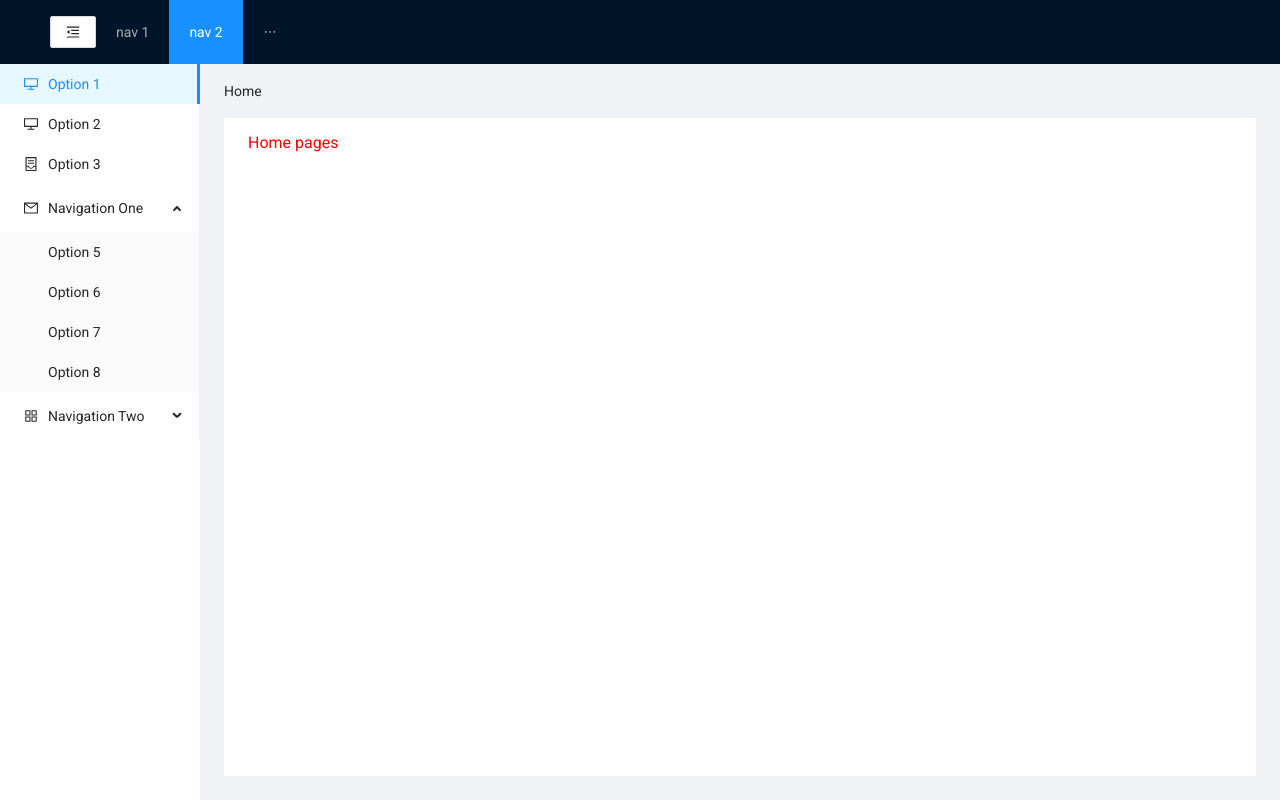
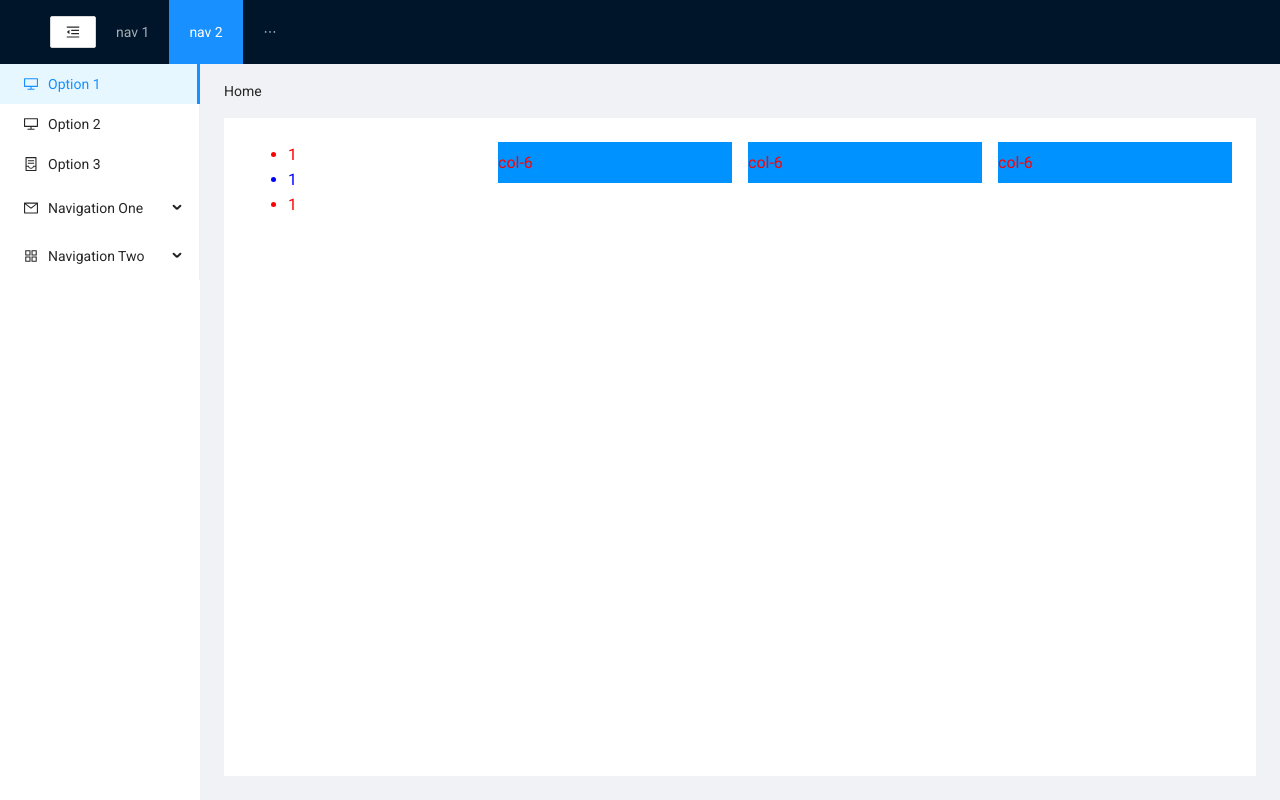
Before and after one commit to nhutduy1233231/demoApp, a React (Create React App) app: page / in a window 1280 px wide. Built offline with nearby package versions, Linux system fonts and the light colour scheme.

Commit message:
fix ui layouts

```diff
--- a/src/Layouts/ContentFC/index.tsx
+++ b/src/Layouts/ContentFC/index.tsx
@@ -15,6 +15,7 @@ const ContentFC: React.FC<any> = () => {
                     padding: 24,
                     margin: 0,
                     minHeight: 280,
+                    height: '100%',
                 }}
             >
                 <Router>
--- a/src/Layouts/SiderFC/index.tsx
+++ b/src/Layouts/SiderFC/index.tsx
@@ -1,13 +1,12 @@
-import './sider.scss';
+import './style.scss';
 import type { MenuProps } from 'antd';
 import { Menu, Layout } from 'antd';
-import { AppstoreOutlined, ContainerOutlined, DesktopOutlined, MailOutlined } from '@ant-design/icons';
+import { AppstoreOutlined, ContainerOutlined, DesktopOutlined, MailOutlined, SettingOutlined } from '@ant-design/icons';
 import React from 'react';
 
 const { Sider } = Layout;
 type MenuItem = Required<MenuProps>['items'][number];
 
-const SiderFC: React.FC<any> = () => {
 const getItem = (
     label: React.ReactNode,
     key: React.Key,
@@ -23,7 +22,7 @@ const SiderFC: React.FC<any> = () => {
         type,
     } as MenuItem;
 };
-
+const SiderFC: React.FC<any> = () => {
     const items: MenuItem[] = [
         getItem('Option 1', '1', <DesktopOutlined />),
         getItem('Option 2', '2', <DesktopOutlined />),
@@ -34,18 +33,16 @@ const SiderFC: React.FC<any> = () => {
             getItem('Option 7', '7'),
             getItem('Option 8', '8'),
         ]),
-
         getItem('Navigation Two', 'sub2', <AppstoreOutlined />, [
             getItem('Option 9', '9'),
             getItem('Option 10', '10'),
-
             getItem('Submenu', 'sub3', null, [getItem('Option 11', '11'), getItem('Option 12', '12')]),
         ]),
     ];
 
     return (
         <Sider collapsed={false} width={200} className="site-layout-background">
-            <Menu defaultSelectedKeys={['1']} defaultOpenKeys={['sub1']} mode="inline" items={items} />
+            <Menu defaultSelectedKeys={['1']} defaultOpenKeys={[]} mode="inline" items={items} />
         </Sider>
     );
 };
--- a/src/components/GlobalStyles/GlobalStyles.scss
+++ b/src/components/GlobalStyles/GlobalStyles.scss
@@ -13,7 +13,7 @@ html {
 body {
     font-family: 'Roboto', sans-serif;
     font-size: 1.6rem;
-    line-height: 1.5px;
+    // line-height: 1.5px;
     text-rendering: optimizeSpeed;
     color: red;
 }
--- a/src/pages/Home/index.tsx
+++ b/src/pages/Home/index.tsx
@@ -1,7 +1,30 @@
 import React from 'react';
+import { Col, Divider, Row } from 'antd';
+import './style.scss';
+
+const style: React.CSSProperties = { background: '#0092ff', padding: '8px 0' };
 
 const Home: React.FC<any> = () => {
-    return <span>Home pages</span>;
+    return (
+        <Row gutter={16}>
+            <Col className="gutter-row" span={6}>
+                <ul className="reddddd">
+                    <li>1</li>
+                    <li>1</li>
+                    <li>1</li>
+                </ul>
+            </Col>
+            <Col className="gutter-row" span={6}>
+                <div style={style}>col-6</div>
+            </Col>
+            <Col className="gutter-row" span={6}>
+                <div style={style}>col-6</div>
+            </Col>
+            <Col className="gutter-row" span={6}>
+                <div style={style}>col-6</div>
+            </Col>
+        </Row>
+    );
 };
 
 export default Home;
--- /dev/null
+++ b/src/pages/Home/style.scss
@@ -0,0 +1,5 @@
+.reddddd {
+    :nth-child(2) {
+        color: blue;
+    }
+}
```
Also changed, not shown: src/Layouts/SiderFC/style.scss (renamed from src/Layouts/SiderFC/sider.scss). Lines whose indentation alone changed are shown as unchanged.
